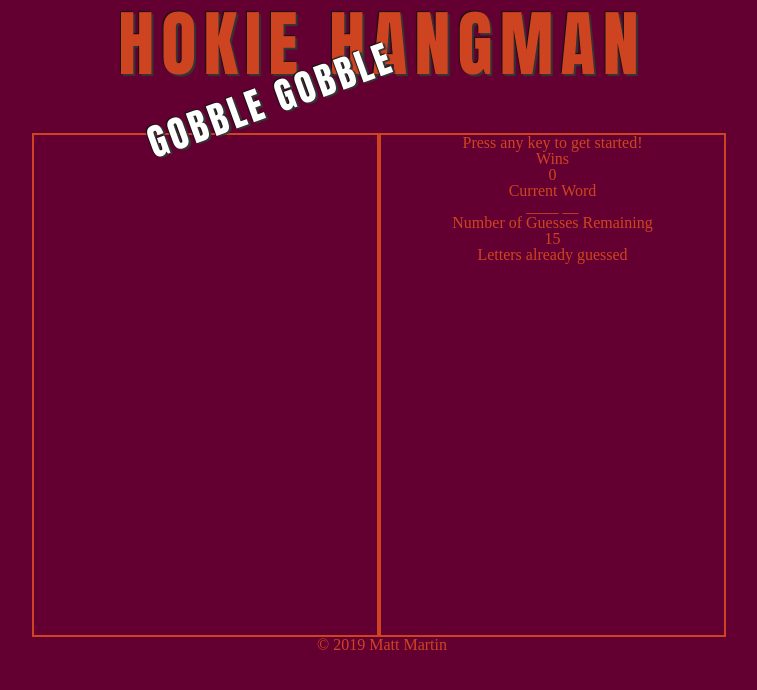
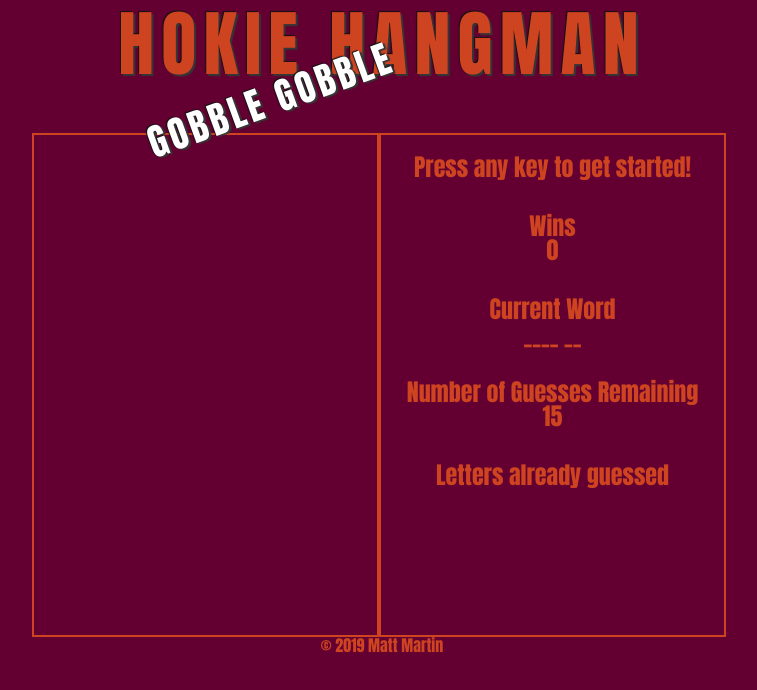
Before and after one commit to robotmatt/Word-Guess-Game, a plain HTML site: page index.html in a window 1280 px wide. Shown: the whole page, without its empty margins (258-1015 px from the left). Drawn offline with Linux system fonts and the light colour scheme.

Commit message:
formatted game text

```diff
--- a/assets/css/style.css
+++ b/assets/css/style.css
@@ -38,6 +38,7 @@ body{
     text-align: center;
     color: #cf4420;
     background-color: #630031;
+    font-family: 'Anton', sans-serif;
 }
 .container {
     margin: 0 auto;
@@ -61,3 +62,9 @@ footer {
     width: 49%;
     height: 500px;
 }
+
+.game-text{
+    margin: 5px;
+    padding: 15px;
+    font-size: 1.5em;
+}
--- a/index.html
+++ b/index.html
@@ -30,23 +30,23 @@
             </div>
         </div>
         <div class="game-box" id="left">
-            <div id="">
+            <div class="game-text" id="">
                 Press any key to get started!
             </div>
-            <div>
+            <div class="game-text">
                 <h2>Wins</h2>
                 <span id="win-count"></span>
             </div>
-            <div>
+            <div class="game-text">
                 <h2>Current Word</h2>
                 <div id="current-word"></div>
             </div>
 
-            <div>
+            <div class="game-text">
                 <h2>Number of Guesses Remaining</h2>
                 <div id="guess-remaining"></div>
             </div>
-            <div>
+            <div class="game-text">
                 <h2>Letters already guessed</h2>
                 <div id="letters-guessed"></div>
             </div>
```
